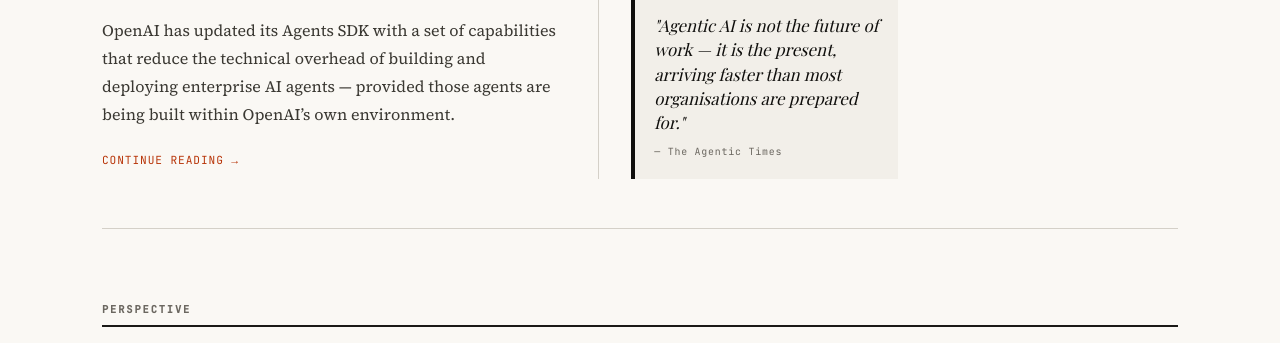
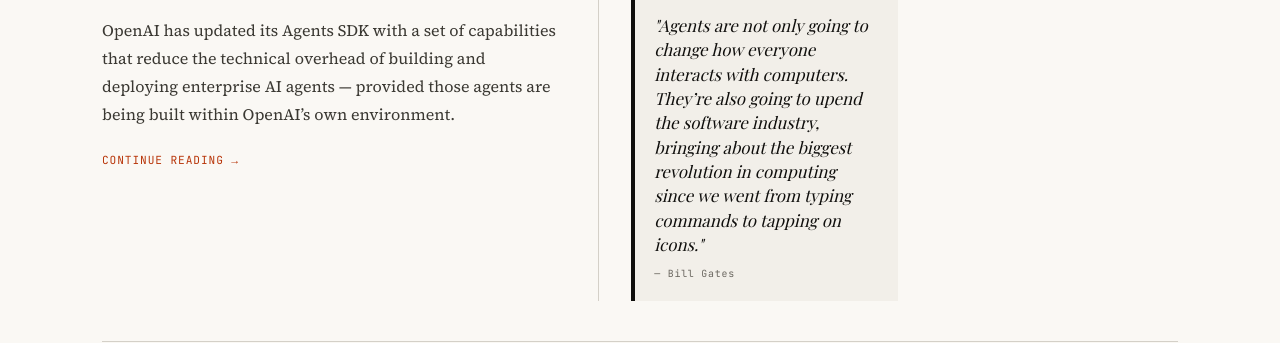
Before and after one commit to christbt79/agentic-times, a Jekyll site: the page built from index.html, in a window 1280 px wide and 900 px high, scrolled down 772 px, cut to the strip 246-589 px from the top of the window. Built offline with Jekyll 4.4.1, drawn with Linux system fonts in a browser that asks for light colours; some web fonts are replaced.

Commit message:
Quote Bill Gates update index.html

```diff
--- a/index.html
+++ b/index.html
@@ -63,8 +63,8 @@ title: Front Page
         {% endif %}
       {% endfor %}
       <div class="quote-block" style="margin-top: 1.5rem;">
-        <p class="pull-quote">"Agentic AI is not the future of work — it is the present, arriving faster than most organisations are prepared for."</p>
-        <p class="pull-quote-attr">— The Agentic Times</p>
+        <p class="pull-quote">"Agents are not only going to change how everyone interacts with computers. They’re also going to upend the software industry, bringing about the biggest revolution in computing since we went from typing commands to tapping on icons."</p>
+        <p class="pull-quote-attr">— Bill Gates</p>
       </div>
     </aside>
 
```
